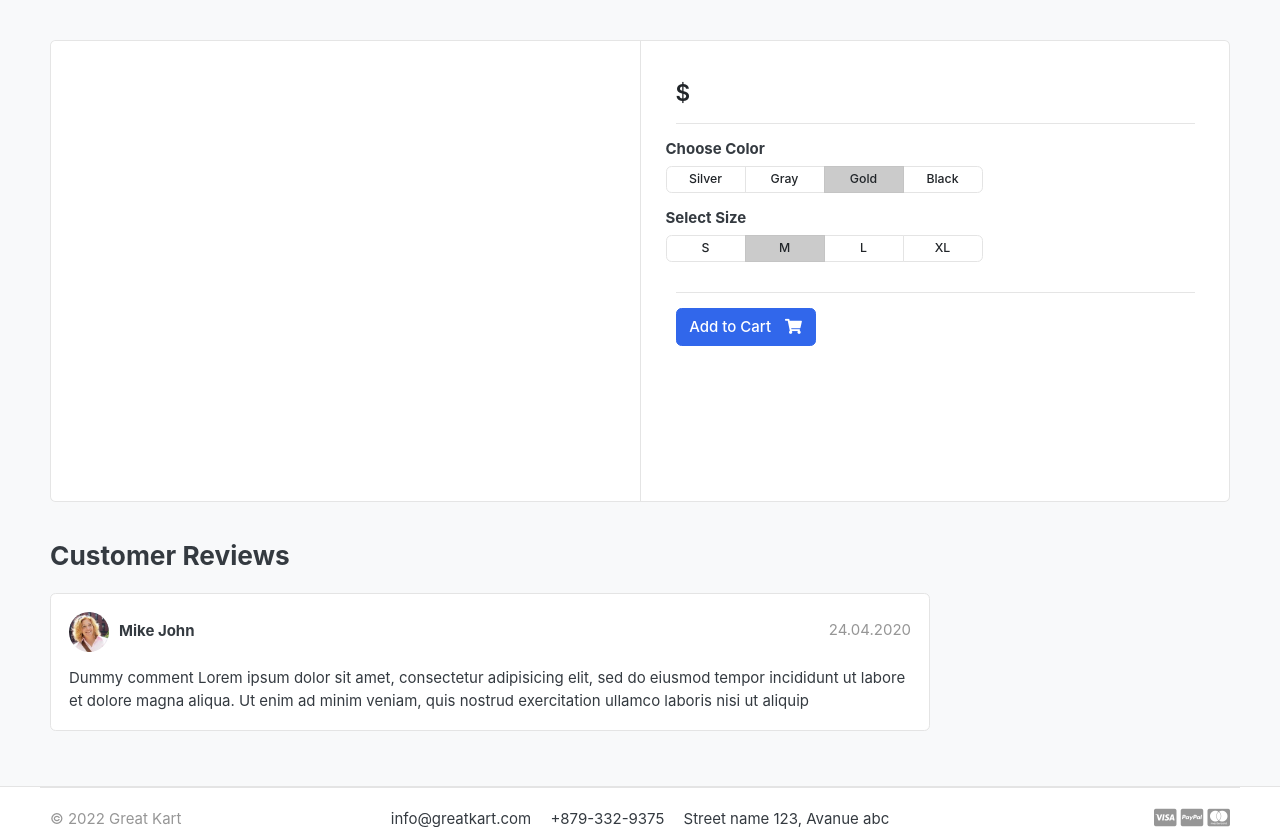
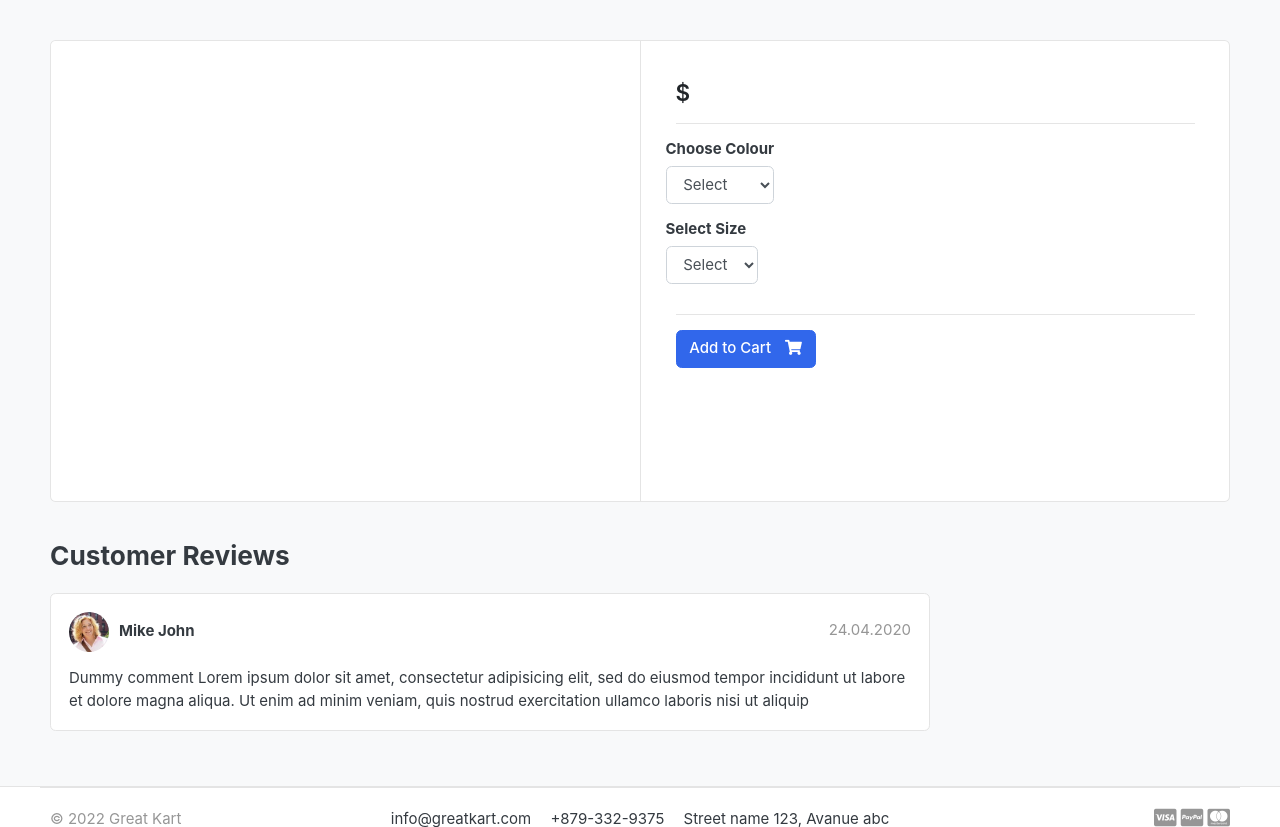
Before and after one commit to AssuredD/GreatKart, a Django app: template templates/store/product_detail.html in a window 1280 px wide. Shown: the part 118-945 px from the top of the page. Run offline with Django 4.2, Linux system fonts and the light colour scheme; the template is opened without the code that fills it, so the values that code supplies are empty; some libraries are stand-ins or nearby versions; some web fonts are replaced.

Commit message:
My fourth commit

```diff
--- a/carts/views.py
+++ b/carts/views.py
@@ -1,3 +1,4 @@
+from django.core.exceptions import ObjectDoesNotExist
 from django.http import HttpResponse
 from django.shortcuts import render, redirect, get_object_or_404
 
@@ -14,8 +15,12 @@
     return  cart
 
 
+def add_cart(request, product_id):
+    if request.method == 'POST':
+        color = request.POST['color']
+        size = request.POST['size']
+        print(color, size)
 
-def add_cart(request, product_id):
     product = Product.objects.get(id=product_id)   # this will get the product
     try:
         cart = Cart.objects.get(cart_id=_cart_id(request))  # get the cart using the cart_id present in the session
@@ -59,10 +64,7 @@
     return redirect('cart')
 
 
-
-
-
-def cart(request, total=0, quantity=0, cart_items=None, objectNotExist=None):
+def cart(request, total=0, quantity=0, cart_items=None):
     try:
         cart = Cart.objects.get(cart_id=_cart_id(request))
         cart_items = CartItem.objects.filter(cart=cart, is_active=True)
@@ -72,7 +74,7 @@
         tax = (total * 20)/100
 
         grand_total = total + tax
-    except objectNotExist:
+    except ObjectDoesNotExist:
         pass
 
     context = {
--- a/store/urls.py
+++ b/store/urls.py
@@ -4,6 +4,7 @@
 
 urlpatterns = [
     path('', views.store, name='store'),
-    path('<slug:category_slug>/', views.store, name='products_by_category'),
-path('<slug:category_slug>/<slug:product_slug>/', views.product_detail, name='product_detail'),
+    path('category/<slug:category_slug>/', views.store, name='products_by_category'),
+    path('category/<slug:category_slug>/<slug:product_slug>/', views.product_detail, name='product_detail'),
+    path('search/', views.search, name='search'),
 ]
--- a/templates/includes/navbar.html
+++ b/templates/includes/navbar.html
@@ -47,9 +47,9 @@
                 </div> <!-- col.// -->
                 <a href="{% url 'store' %}" class="btn btn-outline-primary">Store </a>
                 <div class="col-lg  col-md-6 col-sm-12 col">
-                    <form action="#" class="search">
+                    <form action="{% url 'search' %}" class="search" method="GET">
                         <div class="input-group w-100">
-                            <input type="text" class="form-control" style="width:60%;" placeholder="Search">
+                            <input type="text" class="form-control" style="width:60%;" placeholder="Search" name="keyword">
 
                             <div class="input-group-append">
                                 <button class="btn btn-primary" type="submit">
--- a/templates/store/product_detail.html
+++ b/templates/store/product_detail.html
@@ -17,8 +17,10 @@
                         </article> <!-- gallery-wrap .end// -->
                     </aside>
                     <main class="col-md-6 border-left">
+
+                        <form action="{% url 'add_cart' single_product.id %}" method="POST">
+                            {% csrf_token %}
                             <article class="content-body">
-
                                 <h2 class="title">{{ single_product.product_name }}</h2>
 
                                 <div class="mb-3">
@@ -31,40 +33,26 @@
                                 <hr>
                                 <div class="row">
                                     <div class="item-option-select">
-                                    <h6>Choose Color</h6>
-                                    <div class="btn-group btn-group-sm btn-group-toggle" data-toggle="buttons">
-                                        <label class="btn btn-light">
-                                            <input type="radio" name="radio_color"> Silver
-                                        </label>
-                                        <label class="btn btn-light">
-                                            <input type="radio" name="radio_color" > Gray
-                                        </label>
-                                        <label class="btn btn-light active">
-                                            <input type="radio" name="radio_color checked"> Gold
-                                        </label>
-                                        <label class="btn btn-light">
-                                            <input type="radio" name="radio_color"> Black
-                                        </label>
-                                    </div>
+                                        <h6>Choose Colour</h6>
+                                        <select name="color" class="form-control" required>
+                                            <option value="" disabled selected>Select</option>
+                                            {% for i in single_product.variation_set.colors %}
+                                                <option value="{{ i.variation_value | lower }}">{{ i.variation_value | capfirst }}</option>
+                                            {% endfor %}
+                                        </select>
                                     </div>
                                 </div> <!-- row.// -->
                                 <div class="row">
                                     <div class="item-option-select">
                                         <h6>Select Size</h6>
-                                    <div class="btn-group btn-group-sm btn-group-toggle" data-toggle="buttons">
-                                        <label class="btn btn-light">
-                                            <input type="radio" name="radio_color"> S
-                                        </label>
-                                        <label class="btn btn-light active">
-                                            <input type="radio" name="radio_color" checked> M
-                                        </label>
-                                        <label class="btn btn-light">
-                                            <input type="radio" name="radio_color"> L
-                                        </label>
-                                        <label class="btn btn-light">
-                                            <input type="radio" name="radio_color"> XL
-                                        </label>
-                                    </div>
+                                        <select name="size" class="form-control" required>
+                                            <option value="" disabled selected>Select</option>
+                                            {% for i in single_product.variation_set.sizes %}
+                                                <option value="{{ i.variation_value | lower }}">{{ i.variation_value | capfirst }}</option>
+                                            {% endfor %}
+                                        </select>
+
+
                                     </div>
                                 </div> <!-- row.// -->
                                 <hr>
@@ -78,10 +66,11 @@
                                         <a href="#" class="btn  btn-success"> <span class="text">Added to Cart</span> <i class="fas fa-check"></i>  </a>
                                         <a href="{% url 'cart' %}" class="btn  btn-outline-primary"> <span class="text">View Cart</span> <i class="fas fa-eye"></i>  </a>
                                     {% else %}
-                                    <a href="{% url 'add_cart' single_product.id %}" class="btn  btn-primary"> <span class="text">Add to Cart</span> <i class="fas fa-shopping-cart"></i>  </a>
+                                        <button type="submit" class="btn  btn-primary"> <span class="text">Add to Cart</span> <i class="fas fa-shopping-cart"></i>  </button>
                                     {% endif %}
                                 {% endif %}
                             </article> <!-- product-info-aside .// -->
+                        </form>
                     </main> <!-- col.// -->
                 </div> <!-- row.// -->
             </div> <!-- card.// -->
```
Also changed, not shown: store/admin.py (+9 -2 lines), store/models.py (+26 -0 lines), store/views.py (+24 -5 lines), templates/store/store.html (+34 -10 lines), store/migrations/0004_variation.py (added), store/migrations/0005_rename_variation_catergory_variation_variation_category.py (added). Lines whose indentation alone changed are shown as unchanged.
